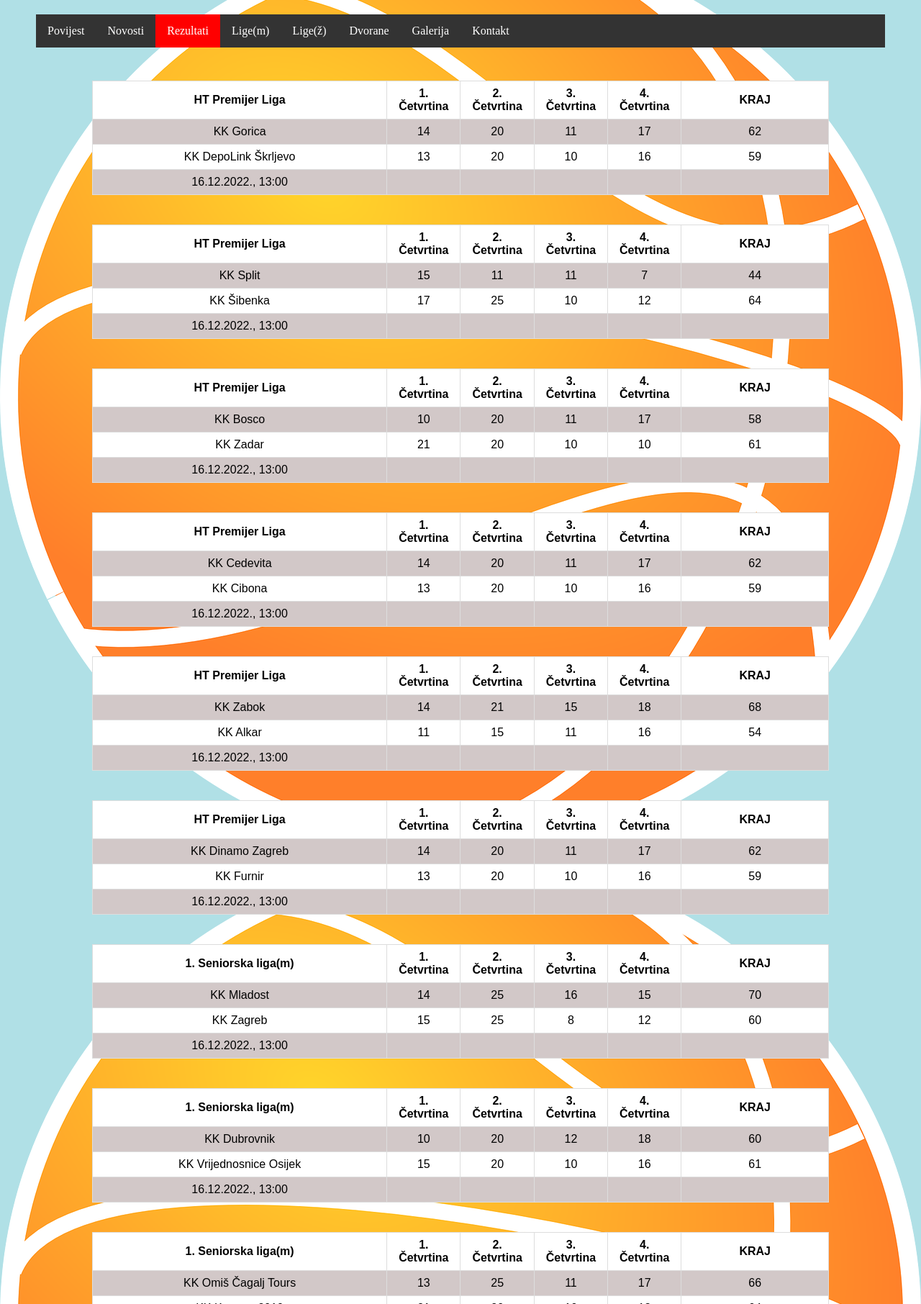
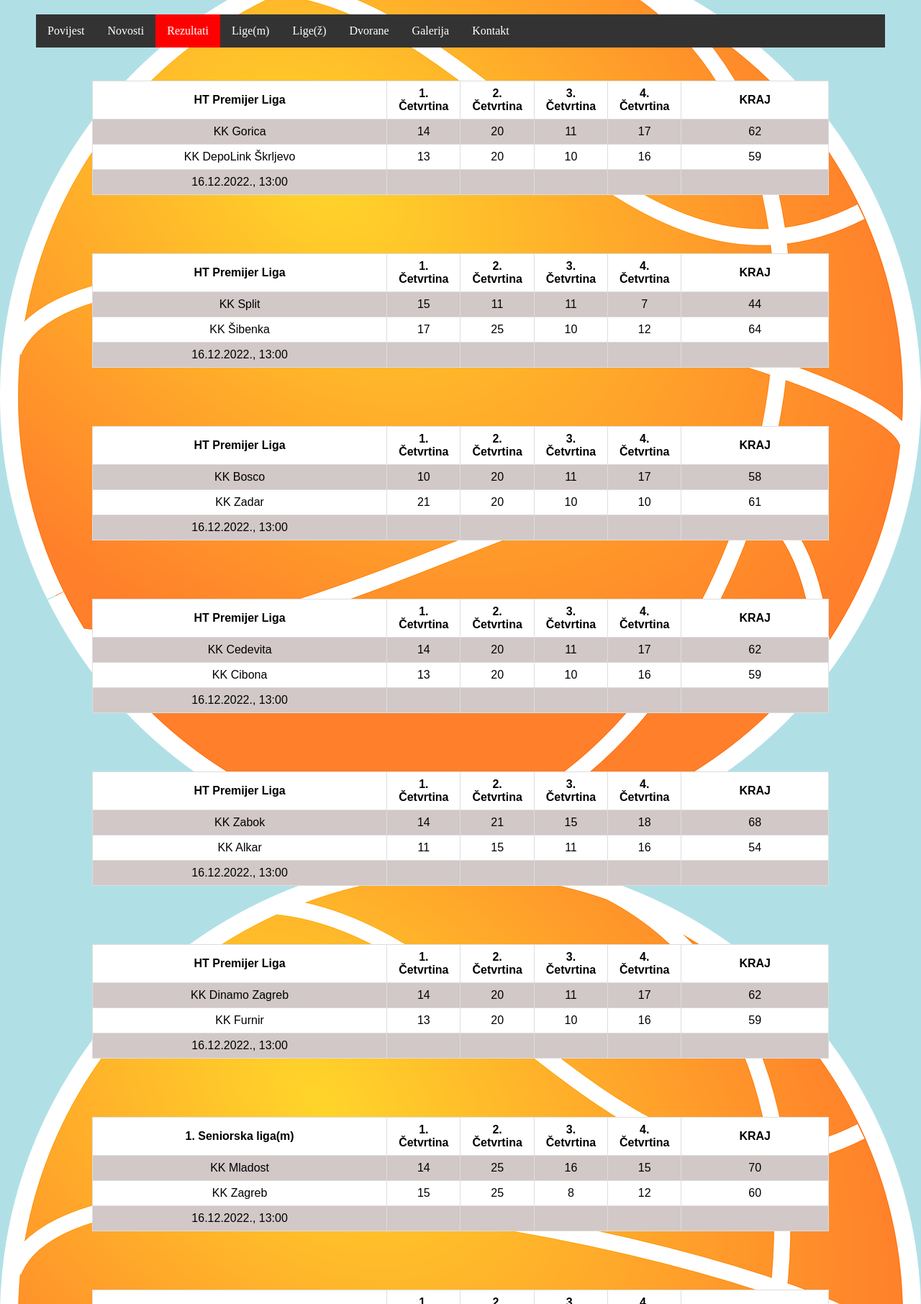
Before and after one commit to lovrelovre/lovrelovre.github.io, a plain HTML site: page seniori_rez.htm in a window 1280 px wide. Shown: the part 88-1900 px from the top of the page at 72% size. Drawn offline with Linux system fonts and the light colour scheme.

Commit message:
Update seniori_rez.htm

```diff
--- a/seniori_rez.htm
+++ b/seniori_rez.htm
@@ -105,77 +105,77 @@ tr:nth-child(even) {
   width:80%;
   position:absolute;
   left: 10%; top:
-  50%;
+  55%;
 }
 
 .table3{
   width:80%;
   position:absolute;
   left: 10%;
-  top: 75%;
+  top: 85%;
 }
 
 .table4{
   width:80%;
   position:absolute;
   left: 10%;
-  top: 100%;
+  top: 115%;
 }
 
 .table5{
   width:80%;
   position:absolute;
   left: 10%;
-  top: 125%;
+  top: 145%;
 }
 
 .table6{
   width:80%;
   position:absolute;
   left: 10%;
-  top: 150%;
+  top: 175%;
 }
 
 .table7{
   width:80%;
   position:absolute;
   left: 10%;
-  top: 175%;
+  top: 205%;
 }
 
 .table8{
   width:80%;
   position:absolute;
   left: 10%;
-  top: 200%;
+  top: 235%;
 }
 
 .table9{
   width:80%;
   position:absolute;
   left: 10%;
-  top: 225%;
+  top: 265%;
 }
 
 .table10{
   width:80%;
   position:absolute;
   left: 10%;
-  top: 250%;
+  top: 295%;
 }
 
 .table11{
   width:80%;
   position:absolute;
   left: 10%;
-  top: 275%;
+  top: 325%;
 }
 
 .table12{
   width:80%;
   position:absolute;
   left: 10%;
-  top: 300%;
+  top: 360%;
 }
 
 
@@ -189,7 +189,7 @@ tr:nth-child(even) {
     width: 60%;
     font-size: smaller;
     left: 7%;
-    top:325%;
+    top:360%;
   }
   ul{
    width:100%;
```
